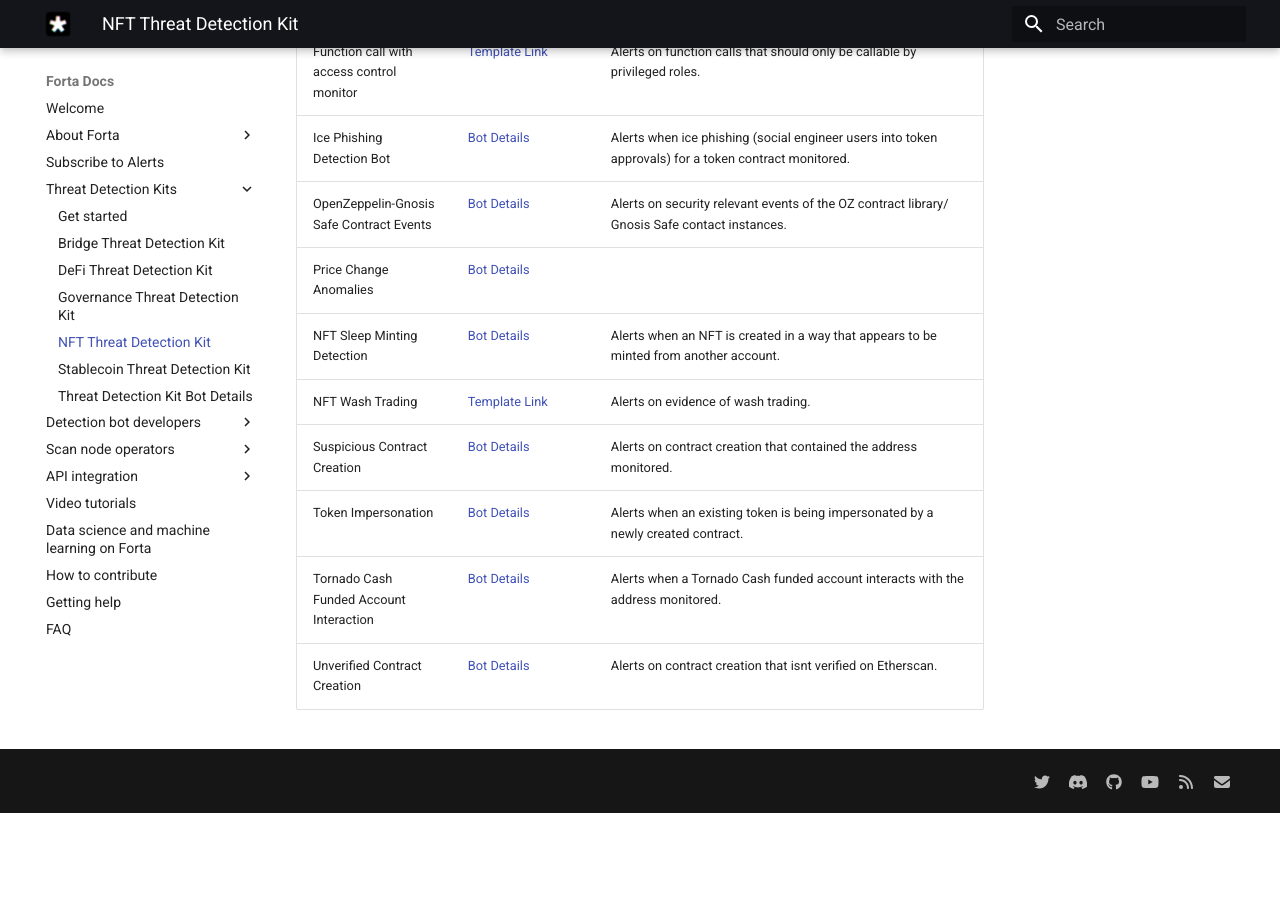
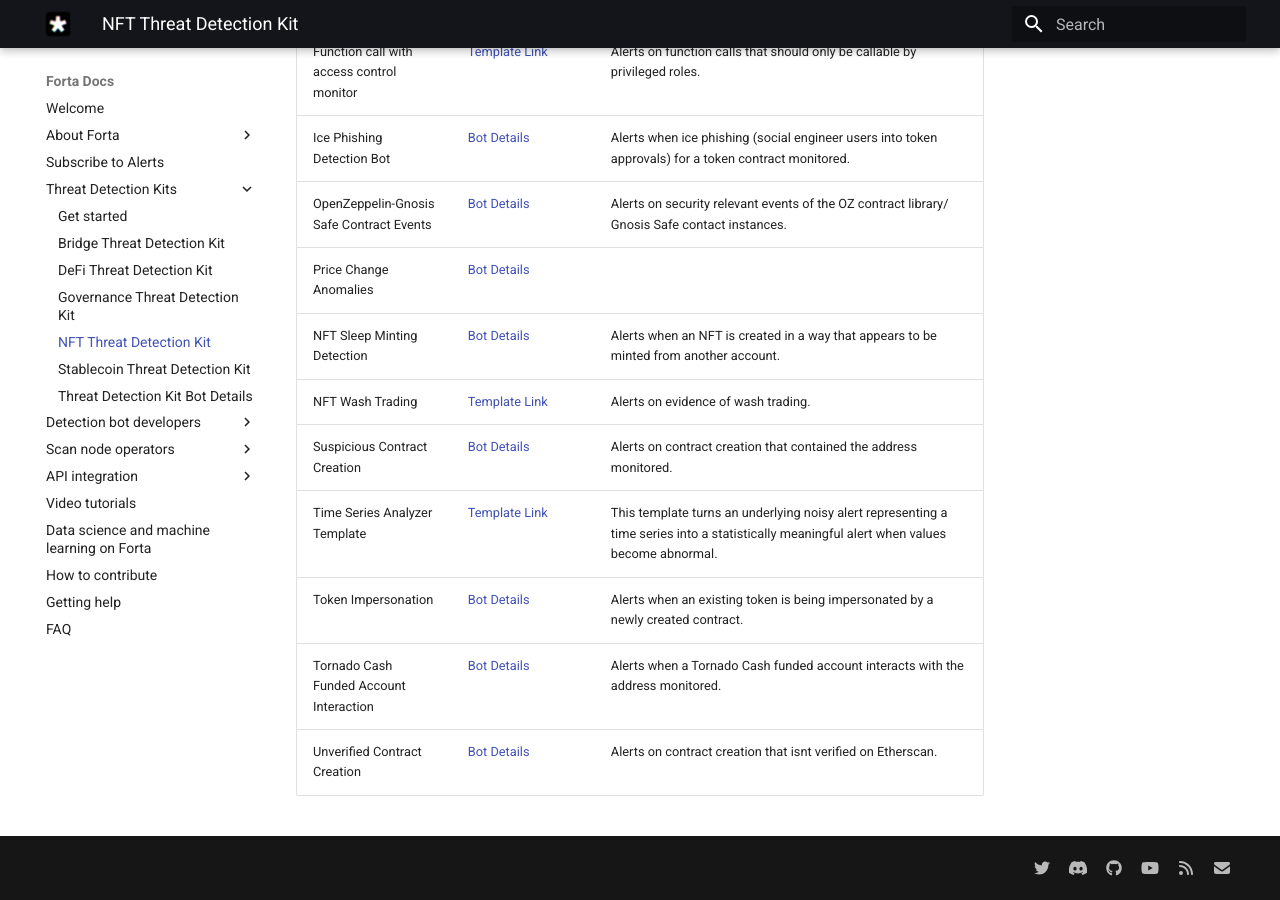
Before and after one commit to forta-network/docs, an MkDocs documentation site: the page built from docs/nft-starter-kit.md, in a window 1280 px wide and 900 px high, scrolled down 1218 px. Built offline with MkDocs 1.6.1 and Material for MkDocs 9.7.7, drawn with Linux system fonts in a browser that asks for light colours; before the commit the page ends 2031 px from its top, so only the background shows below that.

Commit message:
added time series analyzer template

```diff
--- a/docs/nft-starter-kit.md
+++ b/docs/nft-starter-kit.md
@@ -22,6 +22,7 @@
 | NFT Sleep Minting Detection | [Bot Details](starter-kit-bot-details.md#nft-sleep-minting-detection) | Alerts when an NFT is created in a way that appears to be minted from another account. |
 | NFT Wash Trading | [Template Link](https://github.com/forta-network/forta-bot-templates/tree/main/nft-wash-trade) | Alerts on evidence of wash trading.|
 | Suspicious Contract Creation | [Bot Details](starter-kit-bot-details.md#suspicious-contract-creation) | Alerts on contract creation that contained the address monitored. |
+| Time Series Analyzer Template | [Template Link](https://github.com/forta-network/starter-kits/time-series-analyzer-template) | This template turns an underlying noisy alert representing a time series into a statistically meaningful alert when values become abnormal. |
 | Token Impersonation | [Bot Details](starter-kit-bot-details.md#token-impersonation) | Alerts when an existing token is being impersonated by a newly created contract. |
 | Tornado Cash Funded Account Interaction | [Bot Details](starter-kit-bot-details.md#tornado-cash-funded-account-interaction) | Alerts when a Tornado Cash funded account interacts with the address monitored. |
 | Unverified Contract Creation | [Bot Details](starter-kit-bot-details.md#unverified-contract-creation) | Alerts on contract creation that isnt verified on Etherscan. |
```
Also changed, not shown: docs/bridge-starter-kit.md (+1 -0 lines), docs/defi-starter-kit.md (+1 -0 lines), docs/governance-starter-kit.md (+1 -0 lines), docs/stablecoin-starter-kit.md (+1 -0 lines).
